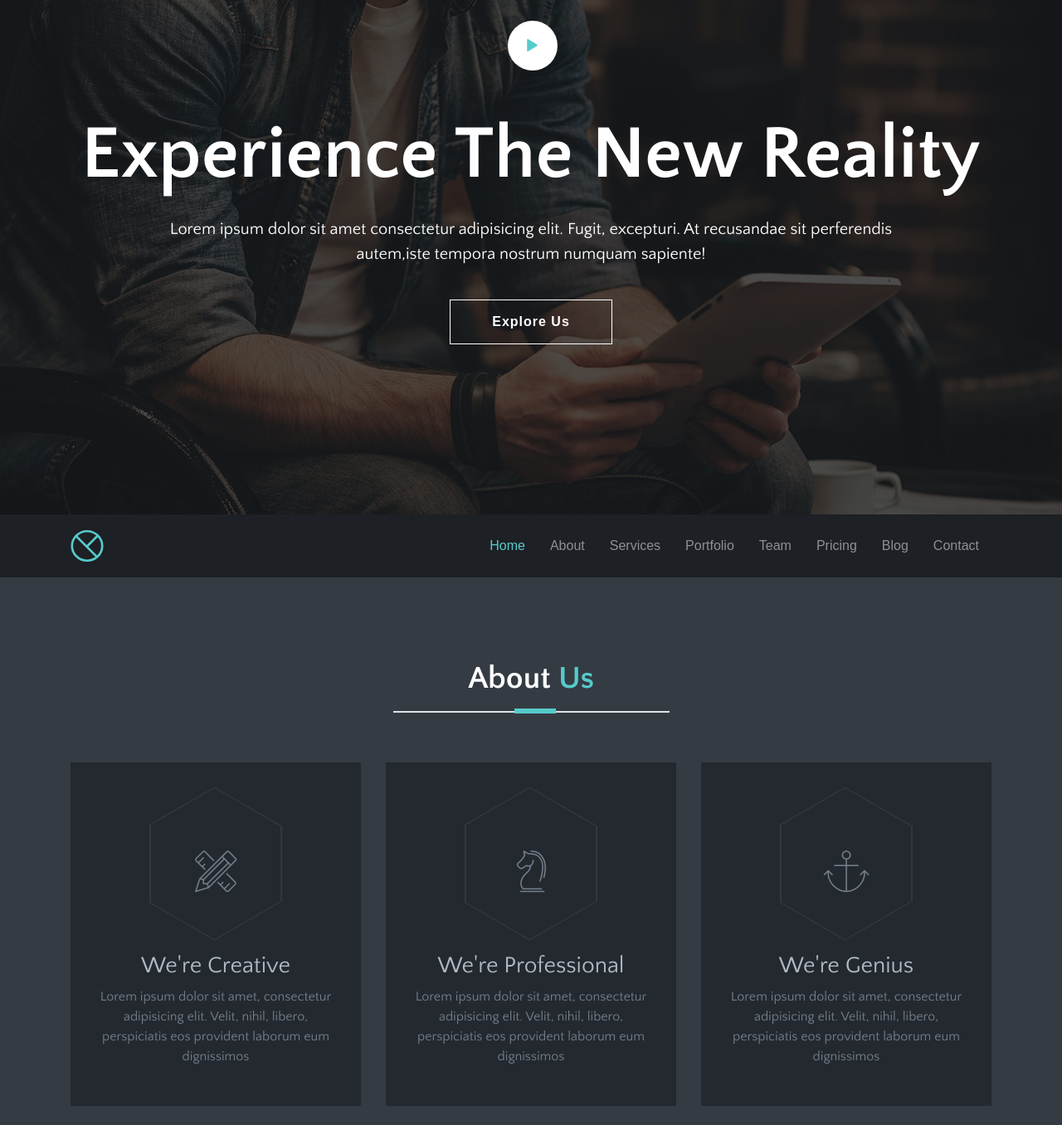
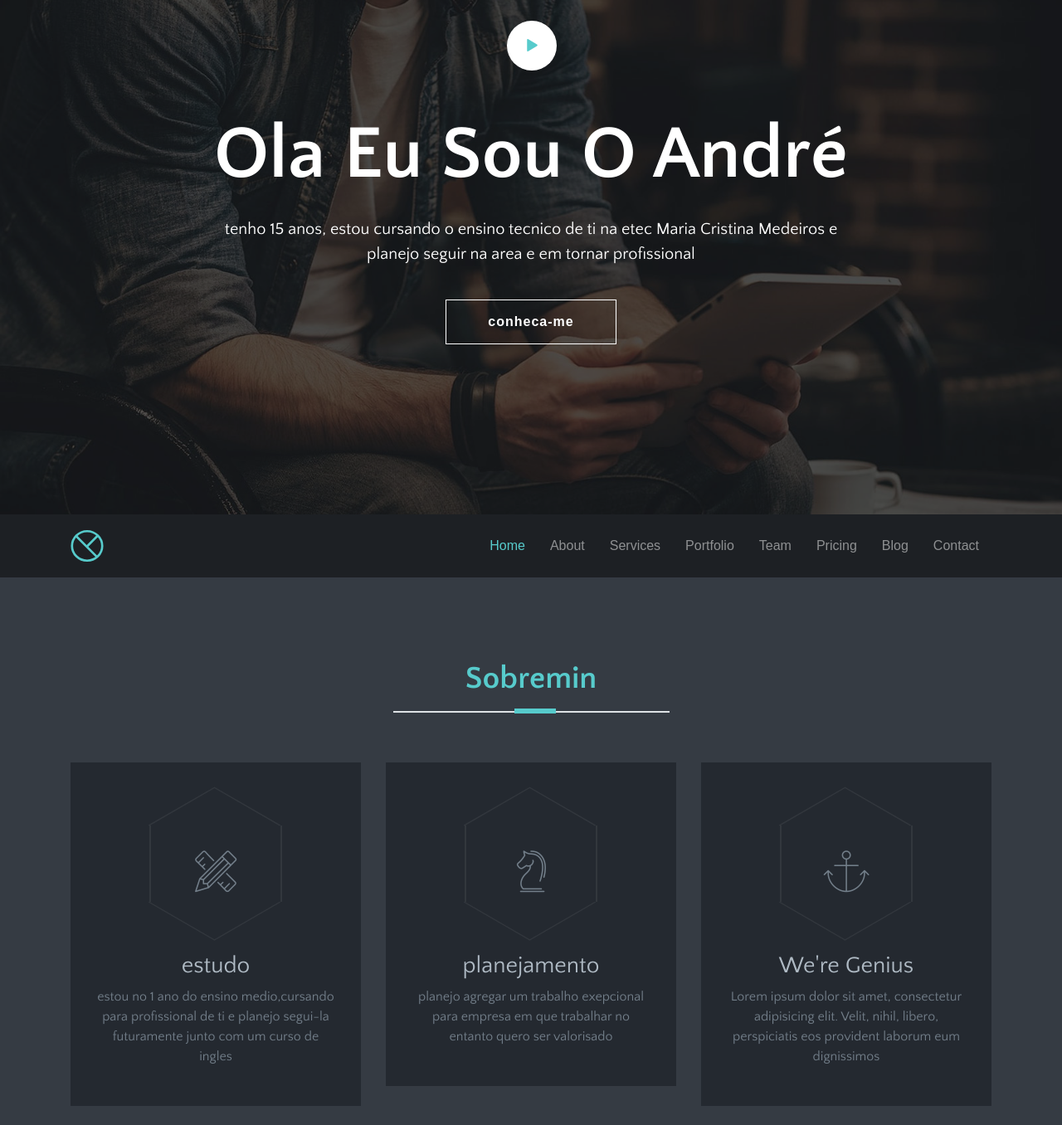
Before and after one commit to projesilvestrini/curriculo, a plain HTML site: page index.html in a window 1280 px wide. Shown: the part 180-1536 px from the top of the page at 83% size. Drawn offline with Linux system fonts and the light colour scheme; some packages are replaced by stand-ins of ours; files whose address does not match are found by name; a web font is replaced by a local one.

Commit message:
Add files via upload

```diff
--- a/index.html
+++ b/index.html
@@ -82,10 +82,9 @@ Welcome Slider
  				<i class="tf-ion-play"></i>
  			</a>
  		</div>
- 		<h1>Experience the new reality</h1>
- 		<p>Lorem ipsum dolor sit amet consectetur adipisicing elit. Fugit, excepturi. At recusandae sit perferendis
- 			autem,iste tempora nostrum numquam sapiente!</p>
- 		<a href="#services" class="btn btn-transparent smooth-scroll">Explore Us</a>
+ 		<h1>ola eu sou o andré</h1>
+ 		<p>tenho 15 anos, estou cursando o ensino tecnico de ti na etec Maria Cristina Medeiros e planejo seguir na area e em tornar profissional </p>
+ 		<a href="#services" class="btn btn-transparent smooth-scroll">conheca-me</a>
  	</div>
  </section>
 
@@ -163,7 +162,7 @@ End Sticky Navigation
 			<div class="col-12">
 				<!-- section title -->
 				<div class="title text-center wow fadeIn" data-wow-duration="1500ms">
-					<h2>About <span class="color">Us</span> </h2>
+					<h2> <span class="color">sobremin</span> </h2>
 					<div class="border"></div>
 				</div>
 				<!-- /section title -->
@@ -177,9 +176,8 @@ End Sticky Navigation
 					</div>
 					<!-- Express About Yourself -->
 					<div class="content text-center">
-						<h3 class="ddd">We're Creative</h3>
-						<p>Lorem ipsum dolor sit amet, consectetur adipisicing elit. Velit, nihil, libero, perspiciatis eos
-							provident laborum eum dignissimos</p>
+						<h3 class="ddd">estudo</h3>
+						<p>estou no 1 ano do ensino medio,cursando para profissional de ti e planejo segui-la futuramente junto com um curso de ingles</p>
 					</div>
 				</div>
 			</div>
@@ -193,9 +191,8 @@ End Sticky Navigation
 					</div>
 					<!-- Express About Yourself -->
 					<div class="content text-center">
-						<h3>We're Professional</h3>
-						<p>Lorem ipsum dolor sit amet, consectetur adipisicing elit. Velit, nihil, libero, perspiciatis eos
-							provident laborum eum dignissimos</p>
+						<h3>planejamento</h3>
+						<p>planejo agregar um trabalho exepcional para empresa em que trabalhar no entanto quero ser valorisado </p>
 					</div>
 				</div>
 			</div>
```
